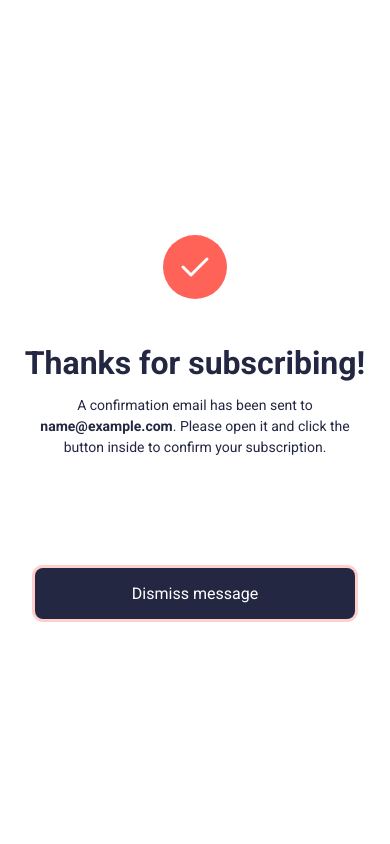
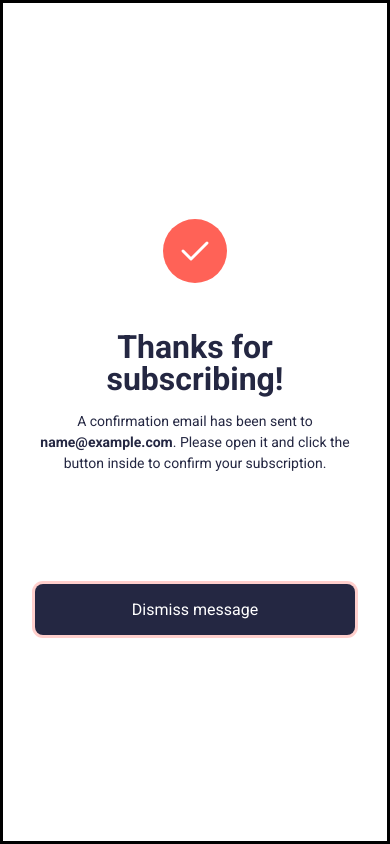
Before and after one commit to WilliamBuntu/newsletter-form-lab1, a plain HTML site: page index.html in a window 390 px wide. Both pictures are taken after typing "name@example.com" into the empty fields and a click on the button "Subscribe to monthly newsletter". Drawn offline with Linux system fonts and the light colour scheme.

Commit message:
Worked on resposiveness mobile

```diff
--- a/index.html
+++ b/index.html
@@ -8,11 +8,13 @@
     <link rel="stylesheet" href="styles.css">
 </head>
 <body>
-    <div class="container">
-        <div class="content">
-            <div class="main-content" id="mainContent">
+<main class="container">
+    <section class="content">
+        <article class="main-content" id="mainContent">
+            <header>
                 <h1 class="title">Stay updated!</h1>
                 <p class="subtitle">Join 60,000+ product managers receiving monthly updates on:</p>
+            </header>
 
             <ul class="features">
                 <li class="feature-item">Product discovery and building what matters</li>
@@ -37,22 +39,22 @@
                 </div>
                 <button type="submit" class="submit-btn">Subscribe to monthly newsletter</button>
             </form>
-            </div>
+        </article>
+    </section>
 
-
-        </div>
-        <div class="image-section">
+    <aside class="image-section">
         <div class="image-placeholder">
+            <figure>
                 <picture>
                     <source media="(max-width: 768px)" srcset="assets/images/illustration-sign-up-mobile.svg">
                     <img src="assets/images/illustration-sign-up-desktop.svg" alt="Newsletter illustration" class="hero-image">
                 </picture>
+            </figure>
         </div>
-        </div>
-    </div>
+    </aside>
+</main>
 
-
-    <div class="modal-overlay" id="modalOverlay">
+<dialog class="modal-overlay" id="modalOverlay">
     <div class="modal-content">
         <div class="success-icon">
             <svg width="64" height="64" viewBox="0 0 64 64" fill="none" xmlns="http://www.w3.org/2000/svg">
@@ -66,7 +68,7 @@
         </p>
         <button class="dismiss-btn" id="dismissBtn" type="button">Dismiss message</button>
     </div>
-    </div>
+</dialog>
 
 <script src="scripts.js"></script>
 </body>
--- a/scripts.js
+++ b/scripts.js
@@ -108,6 +108,7 @@ class NewsletterForm {
             this.showModal();
         } else {
             this.shakeInput();
+            this.setError('Please enter a valid email address');
         }
     }
 
@@ -251,30 +252,10 @@ class NewsletterForm {
 
 
 
-// Performance monitoring
-class PerformanceMonitor {
-    static measureFormInteraction(action) {
-        if ('performance' in window) {
-            performance.mark(`newsletter-${action}-start`);
-        }
-    }
-
-    static endMeasurement(action) {
-        if ('performance' in window) {
-            performance.mark(`newsletter-${action}-end`);
-            performance.measure(
-                `newsletter-${action}`,
-                `newsletter-${action}-start`,
-                `newsletter-${action}-end`
-            );
-        }
-    }
-}
-
 // Initialize the application when DOM is loaded
 document.addEventListener('DOMContentLoaded', () => {
     // Initialize the newsletter form
-    const newsletterForm = new NewsletterForm();
+     new NewsletterForm();
 
     // Add some enhancement for better UX
     enhanceUserExperience();
@@ -309,3 +290,7 @@ function setupErrorHandling() {
         console.error('Newsletter form promise rejection:', e.reason);
     });
 }
+
+function PerformanceMonitor() {
+    return false;
+}
--- a/styles.css
+++ b/styles.css
@@ -399,7 +399,7 @@ body {
     background-color: white;
 
     padding: 0;
-    /*box-sizing: border-box;*/
+    box-sizing: border-box;
 }
 
 .modal-content {
```
Also changed, not shown: assets/images/image-1.png (renamed from image-1.png), assets/images/image-2.png (renamed from image-2.png), assets/images/image.png (renamed from image.png), assets/images/img.png (renamed from img.png). Lines whose indentation alone changed are shown as unchanged.
